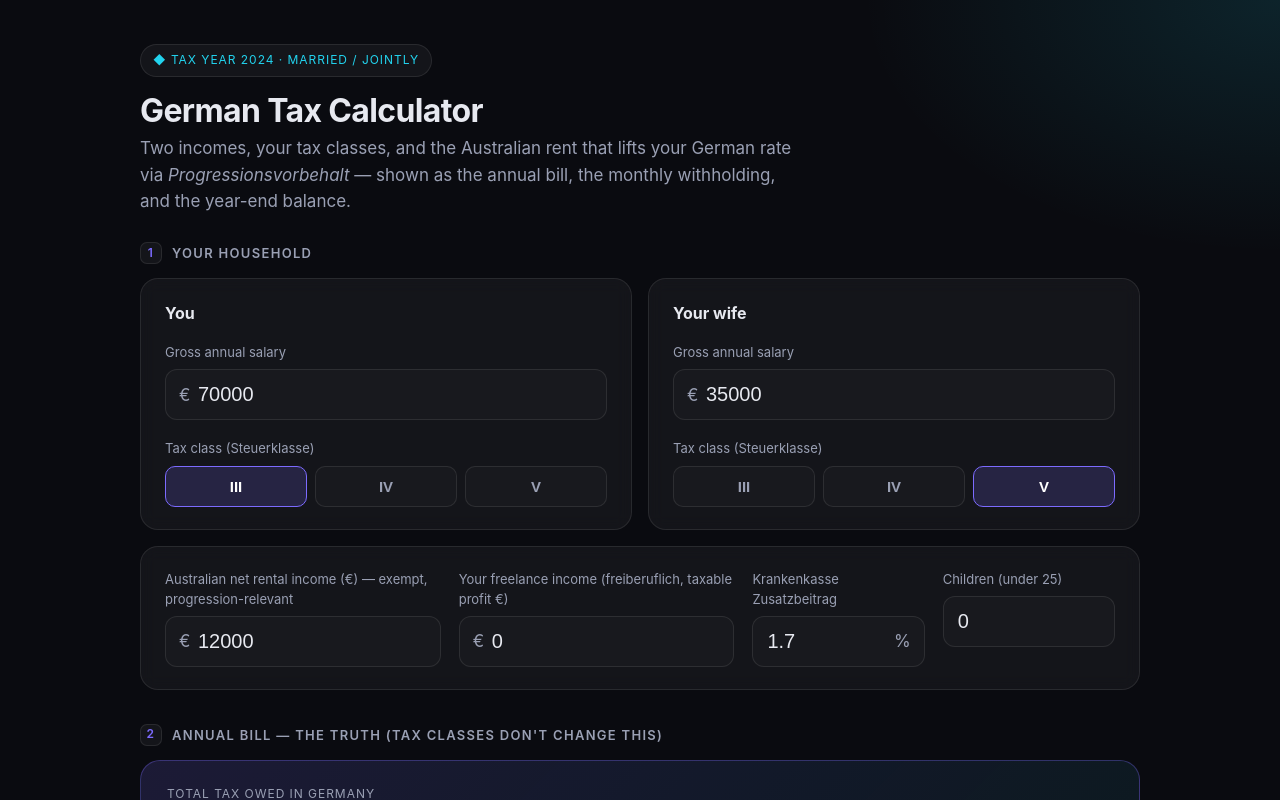
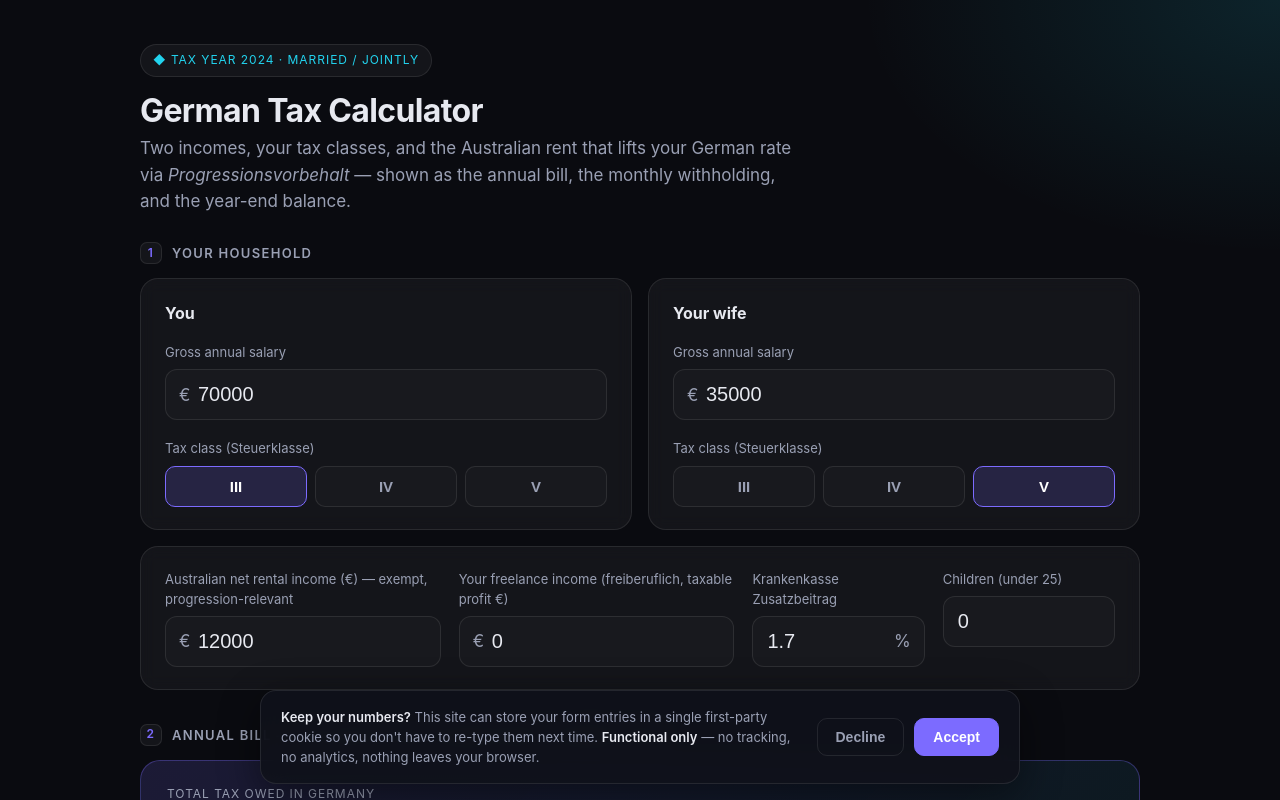
Before and after one commit to leewaa/german-tax-calculator, a Svelte app: page / in a window 1280 px wide. Shown: the top 800 px of the page. Built offline with nearby package versions, Linux system fonts and the light colour scheme.

Commit message:
feat: persist form in a functional cookie with consent banner

```diff
--- a/src/App.svelte
+++ b/src/App.svelte
@@ -1,23 +1,44 @@
 <script lang="ts">
   import { calculate, type TaxClass, type HouseholdInput, type PersonResult } from './tax'
+  import { getConsent, setConsent, saveForm, loadForm, clearForm, type Consent } from './storage'
+
+  // If the user previously accepted, rehydrate the saved form; otherwise use dummy defaults.
+  const savedForm = (typeof document !== 'undefined' && getConsent() === 'accepted') ? loadForm() : null
 
   // Defaults are ROUND DUMMY NUMBERS — never real personal figures.
-  let grossYou = $state(70000)
-  let classYou = $state<TaxClass>('III')
-  let grossWife = $state(35000)
-  let classWife = $state<TaxClass>('V')
-  let ausRent = $state(12000)
-  let freelance = $state(0)
-  let zusatzPct = $state(1.7)
-  let kids = $state(0)
-  let interest = $state(3000)
-  let deductions = $state(0)
-  let denkmalCost = $state(0)
+  let grossYou = $state(savedForm?.grossYou ?? 70000)
+  let classYou = $state<TaxClass>(savedForm?.classYou ?? 'III')
+  let grossWife = $state(savedForm?.grossWife ?? 35000)
+  let classWife = $state<TaxClass>(savedForm?.classWife ?? 'V')
+  let ausRent = $state(savedForm?.ausRent ?? 12000)
+  let freelance = $state(savedForm?.freelance ?? 0)
+  let zusatzPct = $state(savedForm?.zusatzPct ?? 1.7)
+  let kids = $state(savedForm?.kids ?? 0)
+  let interest = $state(savedForm?.interest ?? 3000)
+  let deductions = $state(savedForm?.deductions ?? 0)
+  let denkmalCost = $state(savedForm?.denkmalCost ?? 0)
 
   const input = $derived<HouseholdInput>({
     grossYou, classYou, grossWife, classWife, ausRent,
     zusatzPct, kids, interest, freelance, deductions, denkmalCost,
   })
+
+  // Cookie consent: banner shows only until a choice is made.
+  let consent = $state<Consent>(typeof document !== 'undefined' ? getConsent() : null)
+  // Persist on every change, but only once the user has accepted.
+  $effect(() => {
+    if (consent === 'accepted') saveForm(input)
+  })
+  function acceptCookies() {
+    setConsent('accepted')
+    saveForm(input)
+    consent = 'accepted'
+  }
+  function declineCookies() {
+    setConsent('declined')
+    clearForm()
+    consent = 'declined'
+  }
   const r = $derived(calculate(input))
   const baseline = $derived(calculate({ ...input, deductions: 0, denkmalCost: 0 }))
   const saved = $derived(Math.max(0, baseline.annualTotal - r.annualTotal))
@@ -285,6 +306,20 @@
   </p>
 </div>
 
+{#if consent === null}
+  <div class="cookie-bar" role="dialog" aria-label="Cookie consent">
+    <div class="cookie-text">
+      <b>Keep your numbers?</b> This site can store your form entries in a single first-party cookie
+      so you don't have to re-type them next time. <b>Functional only</b> — no tracking, no analytics,
+      nothing leaves your browser.
+    </div>
+    <div class="cookie-actions">
+      <button class="ghost" onclick={declineCookies}>Decline</button>
+      <button class="primary" onclick={acceptCookies}>Accept</button>
+    </div>
+  </div>
+{/if}
+
 <style>
   :global(:root){
     --bg:#0a0b10; --panel:rgba(255,255,255,.045); --panel2:rgba(255,255,255,.02);
@@ -394,4 +429,19 @@
   .assumptions{color:var(--muted); font-size:13px; line-height:1.65; border-top:1px solid var(--border);
     padding-top:18px; margin-top:30px}
   .assumptions b{color:var(--ink); font-weight:600}
+
+  /* cookie consent */
+  .cookie-bar{position:fixed; left:16px; right:16px; bottom:16px; margin:0 auto; max-width:760px;
+    display:flex; align-items:center; gap:20px; flex-wrap:wrap; justify-content:space-between;
+    background:rgba(16,18,27,.92); border:1px solid var(--border); border-radius:16px;
+    padding:16px 20px; backdrop-filter:blur(12px); box-shadow:0 12px 40px rgba(0,0,0,.45); z-index:50}
+  .cookie-text{flex:1; min-width:240px; font-size:13px; line-height:1.55; color:var(--muted)}
+  .cookie-text b{color:var(--ink); font-weight:600}
+  .cookie-actions{display:flex; gap:10px}
+  .cookie-actions button{border-radius:10px; padding:10px 18px; font-size:14px; font-weight:600;
+    cursor:pointer; border:1px solid var(--border); transition:.12s}
+  .cookie-actions .ghost{background:transparent; color:var(--muted)}
+  .cookie-actions .ghost:hover{color:var(--ink)}
+  .cookie-actions .primary{background:var(--accent); border-color:var(--accent); color:#fff}
+  .cookie-actions .primary:hover{filter:brightness(1.08)}
 </style>
--- /dev/null
+++ b/src/storage.ts
@@ -0,0 +1,45 @@
+// Functional-only persistence: stores the form in a first-party cookie so the user
+// doesn't have to re-enter their numbers. No tracking, no analytics. Gated on consent.
+import type { HouseholdInput } from './tax'
+
+const CONSENT_KEY = 'gtc_consent'
+const FORM_KEY = 'gtc_form'
+const ONE_YEAR = 60 * 60 * 24 * 365
+
+export type Consent = 'accepted' | 'declined' | null
+
+function setCookie(name: string, value: string, maxAge: number): void {
+  document.cookie = `${name}=${encodeURIComponent(value)};max-age=${maxAge};path=/;SameSite=Lax`
+}
+function getCookie(name: string): string | null {
+  const match = document.cookie.match(new RegExp('(?:^|; )' + name + '=([^;]*)'))
+  return match ? decodeURIComponent(match[1]) : null
+}
+function deleteCookie(name: string): void {
+  document.cookie = `${name}=;max-age=0;path=/`
+}
+
+export function getConsent(): Consent {
+  const v = getCookie(CONSENT_KEY)
+  return v === 'accepted' || v === 'declined' ? v : null
+}
+export function setConsent(c: 'accepted' | 'declined'): void {
+  setCookie(CONSENT_KEY, c, ONE_YEAR)
+}
+
+export function saveForm(input: HouseholdInput): void {
+  setCookie(FORM_KEY, JSON.stringify(input), ONE_YEAR)
+}
+export function loadForm(): Partial<HouseholdInput> | null {
+  const raw = getCookie(FORM_KEY)
+  if (!raw) return null
+  try {
+    const parsed = JSON.parse(raw)
+    return parsed && typeof parsed === 'object' ? (parsed as Partial<HouseholdInput>) : null
+  } catch {
+    return null
+  }
+}
+export function clearForm(): void {
+  deleteCookie(FORM_KEY)
+}
```
Also changed, not shown: 2 other files (tests, documents, lock files or other folders).
